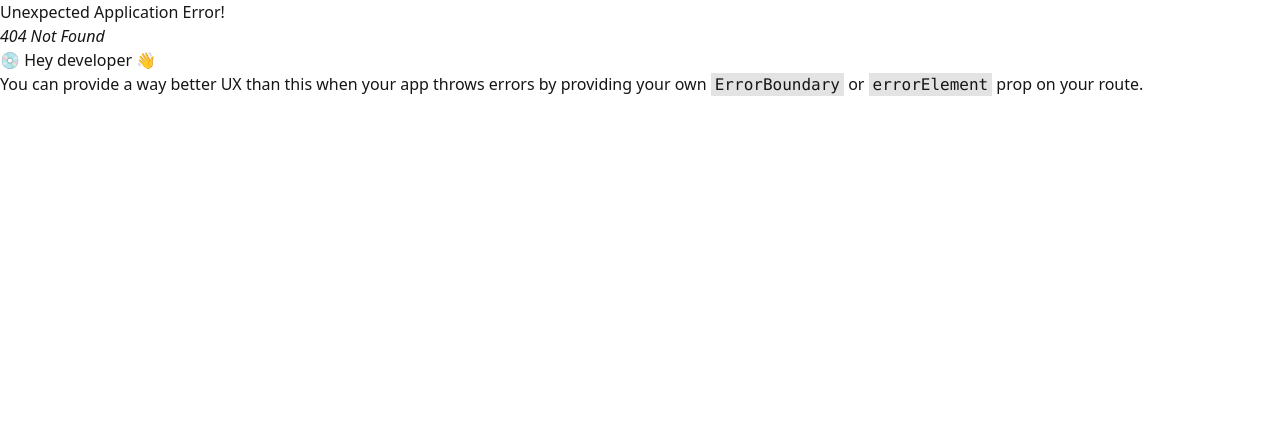
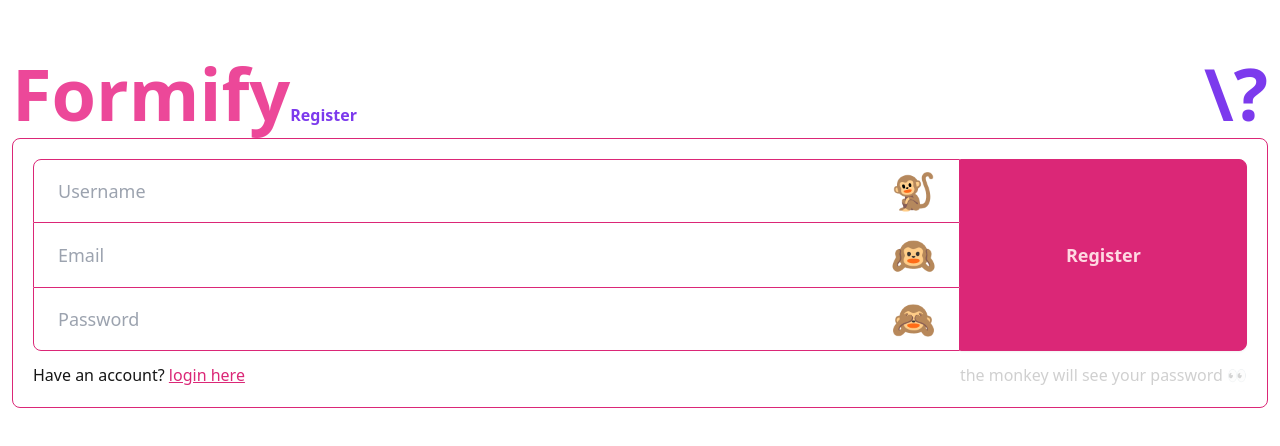
Before and after one commit to MeDarwin/formify-fe, a React (Vite) app: page /register in a window 1280 px wide. Before the commit this address had no page. Shown: the top 446 px of the page. Built offline with nearby package versions, Linux system fonts and the light colour scheme.

Commit message:
update(ui): update register page

```diff
--- /dev/null
+++ b/src/pages/register/index.jsx
@@ -0,0 +1,85 @@
+import { useState } from "react";
+
+/**
+ * Register page inside the application.
+ * Higher order component
+ * @returns React Component
+ */
+export const Register = () => {
+  const [showPsswd, setShowPsswd] = useState(false);
+  return (
+    <main className="block container mx-auto">
+      <section className="block mx-auto mt-12 px-3">
+        <h1 className="relative text-7xl leading-tight text-pink-500 font-black after:block after:absolute after:content-['\\?'] after:right-0 after:bottom-0 after:text-primary">
+          Formify
+          <span className="text-primary text-base inline-block">Register</span>
+        </h1>
+        <div className="rounded-lg border border-secondary py-5">
+          <form className="grid grid-cols-[1fr,auto] px-5">
+            {/* -------------------------------- USERNAME --------------------------------  */}
+            <span className="relative">
+              <input
+                type="text"
+                className="w-full focus:outline-none input input-lg input-secondary input-bordered rounded-bl-none rounded-r-none"
+                placeholder="Username"
+                tabIndex={1}
+              />
+              <span className="absolute right-6 top-1/2 -translate-y-1/2 text-4xl h-min">
+                🐒
+              </span>
+            </span>
+            {/* -------------------------------- USERNAME --------------------------------  */}
+            {/* -------------------------------- REGISTER --------------------------------- */}
+            <button className="btn btn-lg w-full btn-secondary row-span-3 h-full rounded-l-none">
+              Register
+            </button>
+            {/* -------------------------------- REGISTER --------------------------------- */}
+            {/* -------------------------------- EMAIL -------------------------------- */}
+            <span className="relative">
+              <input
+                type="text"
+                className="w-full focus:outline-none input border-y-0 input-lg input-secondary input-bordered rounded-none"
+                placeholder="Email"
+                tabIndex={2}
+              />
+              <span className="absolute right-6 top-1/2 -translate-y-1/2 text-4xl h-min">
+              🙉
+              </span>
+            </span>
+            {/* -------------------------------- EMAIL -------------------------------- */}
+            {/* -------------------------------- PASSWORD -------------------------------- */}
+            <span className="relative">
+              <input
+                type={showPsswd ? "text" : "password"}
+                className="w-full focus:outline-none input input-lg input-secondary input-bordered rounded-tl-none rounded-r-none"
+                placeholder="Password"
+                tabIndex={2}
+              />
+              <label className="absolute right-6 top-1/2 -translate-y-1/2 swap text-4xl h-min">
+                <input
+                  id="swap"
+                  type="checkbox"
+                  onChange={() => setShowPsswd(!showPsswd)}
+                />
+                <span className="swap-on">🐵</span>
+                <span className="swap-off">🙈</span>
+              </label>
+            </span>
+            {/* -------------------------------- PASSWORD -------------------------------- */}
+            {/* -------------------------------- LOGIN ----------------------------------- */}
+            <p className=" mt-3">
+              Have an account?{" "}
+              <a href="#" className="link link-secondary">
+                login here
+              </a>
+            </p>
+            {/* -------------------------------- LOGIN ----------------------------------- */}
+            <p className="mt-3 opacity-20">
+              the monkey will see your password 👀
+            </p>
+          </form>
+        </div>
+      </section>
+    </main>
+  );
+};
--- a/src/style/style.css
+++ b/src/style/style.css
@@ -2,6 +2,7 @@
 @tailwind components;
 @tailwind utilities;
 
-.btn-outline.btn-error:hover {
+.btn-outline.btn-error:hover,
+.btn-success {
   @apply text-white;
 }
```
Also changed, not shown: src/routes.jsx (+7 -2 lines).
